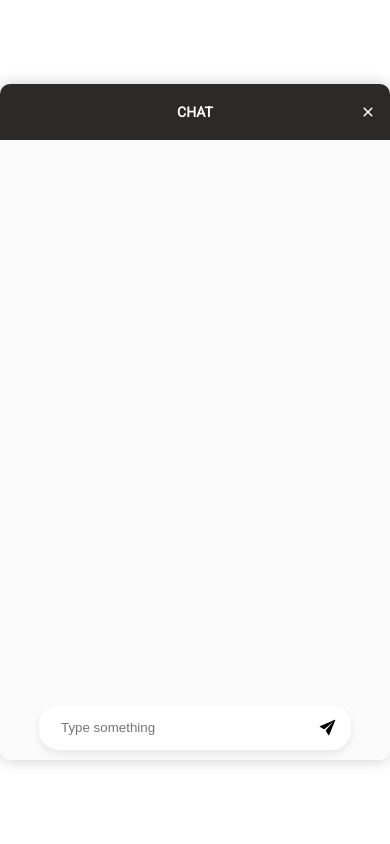
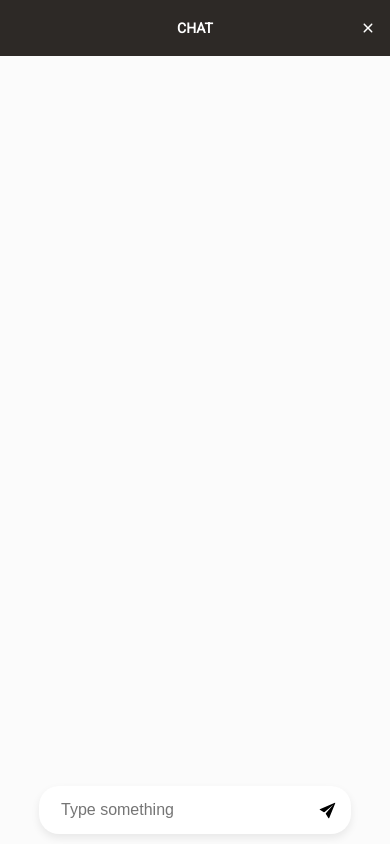
Before and after one commit to danielwallin/chat-app, a React (Create React App) app: page / in a window 390 px wide. Built offline with nearby package versions, Linux system fonts and the light colour scheme.

Commit message:
Some quick responsive fixes

```diff
--- a/src/App.scss
+++ b/src/App.scss
@@ -36,14 +36,25 @@ button {
   background: none;
 }
 
+@media screen and (-webkit-min-device-pixel-ratio:0) {
+  select,
+  textarea,
+  input {
+    font-size: 16px;
+  }
+}
+
 /* Helpers */
 .hidden {
   visibility: hidden;
 }
 
-
 /* Chat */
 .chat {
+    @media screen and (max-width: 599px) {
+      border-radius: 0;
+      height: 100vh;
+    }
     display: flex;
     max-width: 420px;
     width: 100%;
```
